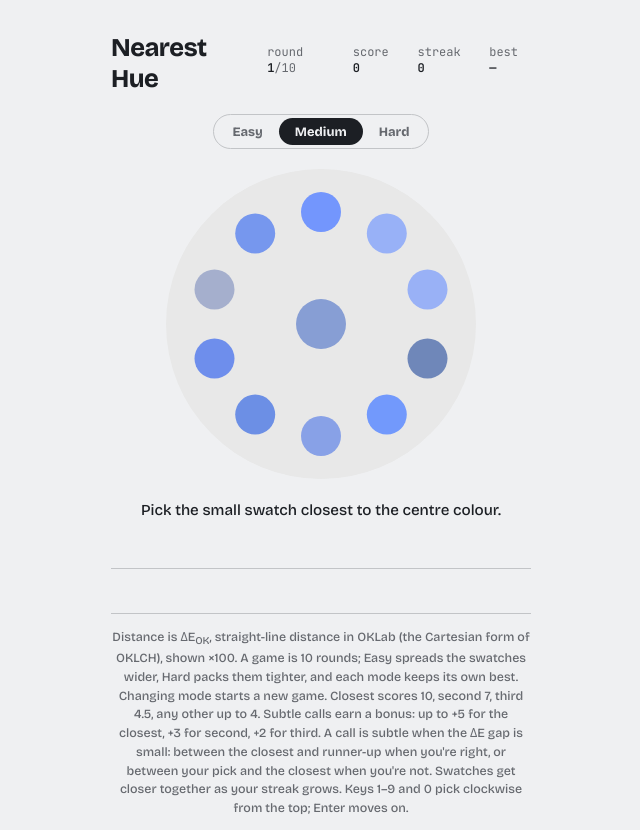
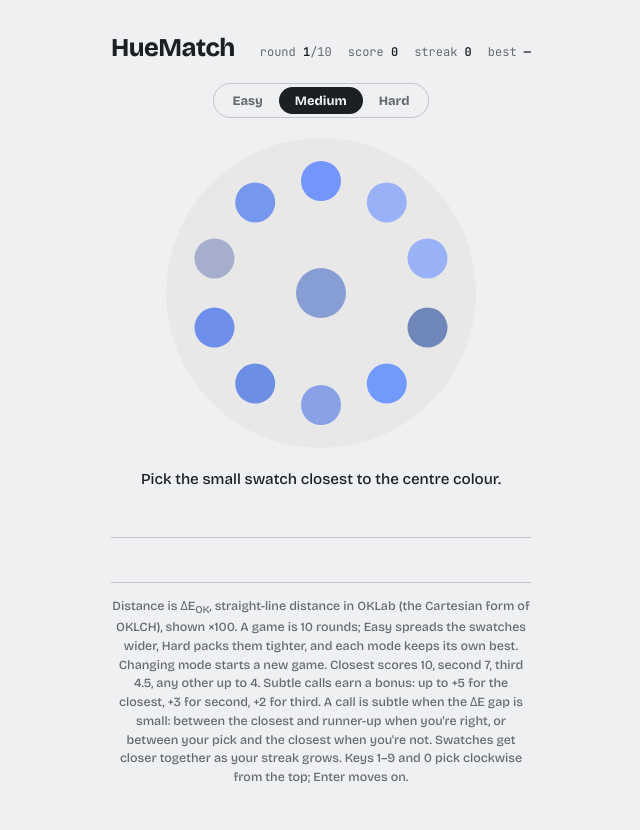
Before and after one commit to trevorandersen/HueMatch, a plain HTML site: page index.html in a window 1280 px wide. Shown: the whole page, without its empty margins (319-959 px from the left). After the commit the page ends 808 px from the top, so only its background shows below. Drawn offline with nearby package versions, Linux system fonts and the light colour scheme.

Commit message:
Rename page title to HueMatch
Co-Authored-By: Claude Opus 5.5 <noreply@anthropic.com>
Claude-Session: https://claude.ai/code/session_01Qf4ZPBbqjgEznqGFXznWMz

```diff
--- a/index.html
+++ b/index.html
@@ -3,7 +3,7 @@
 <head>
 <meta charset="utf-8">
 <meta name="viewport" content="width=device-width, initial-scale=1, viewport-fit=cover">
-<title>Nearest Hue</title>
+<title>HueMatch</title>
 <meta name="claude:viewport-fit-sides" content="cover">
 <link rel="preconnect" href="https://fonts.googleapis.com">
 <link rel="stylesheet" href="https://fonts.googleapis.com/css2?family=Bricolage+Grotesque:opsz,wght@12..96,500;12..96,750&family=JetBrains+Mono:wght@400;600&display=swap">
@@ -105,7 +105,7 @@ h1 { font-size: 1.6rem; font-weight: 750; letter-spacing: -0.02em; margin: 0; te
 
 <main>
   <header>
-    <h1>Nearest Hue</h1>
+    <h1>HueMatch</h1>
     <div class="stats">
       <span>round <b id="roundNo">1</b>/10</span>
       <span>score <b id="score">0</b></span>
```
